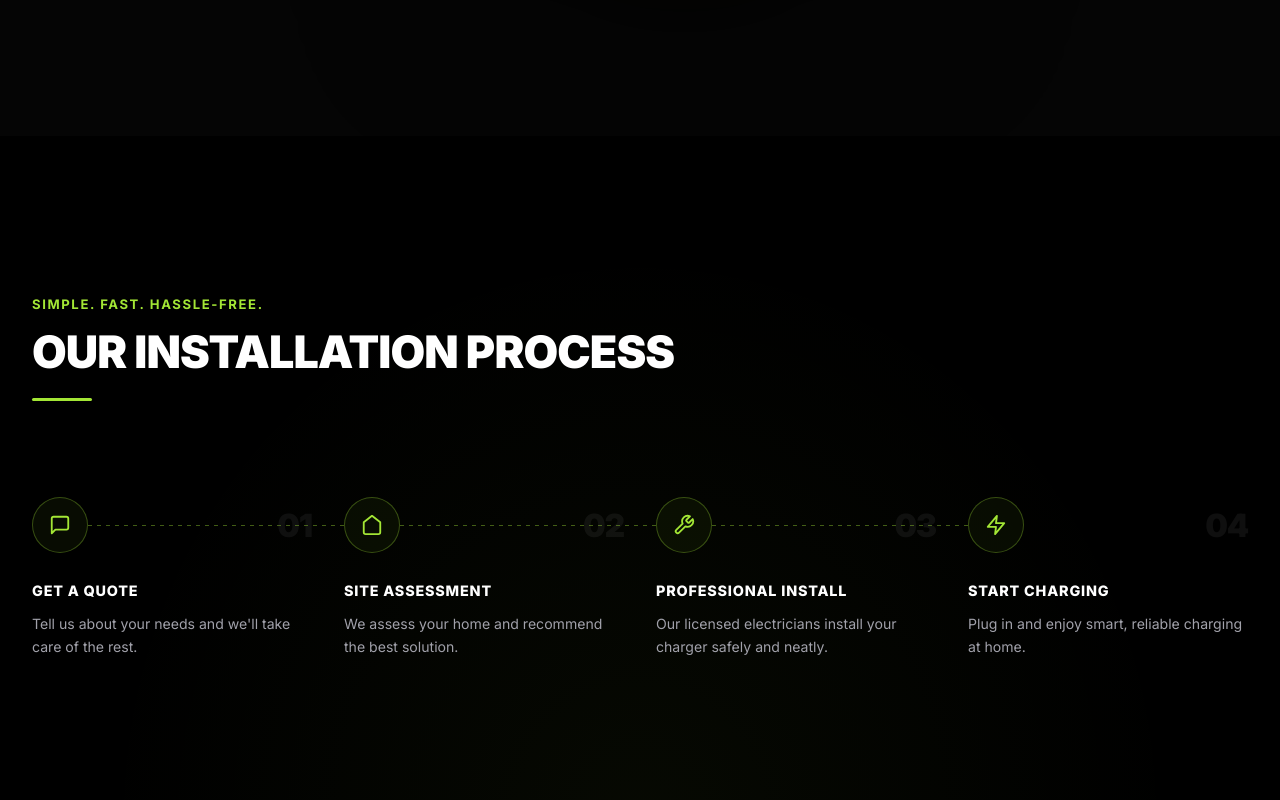
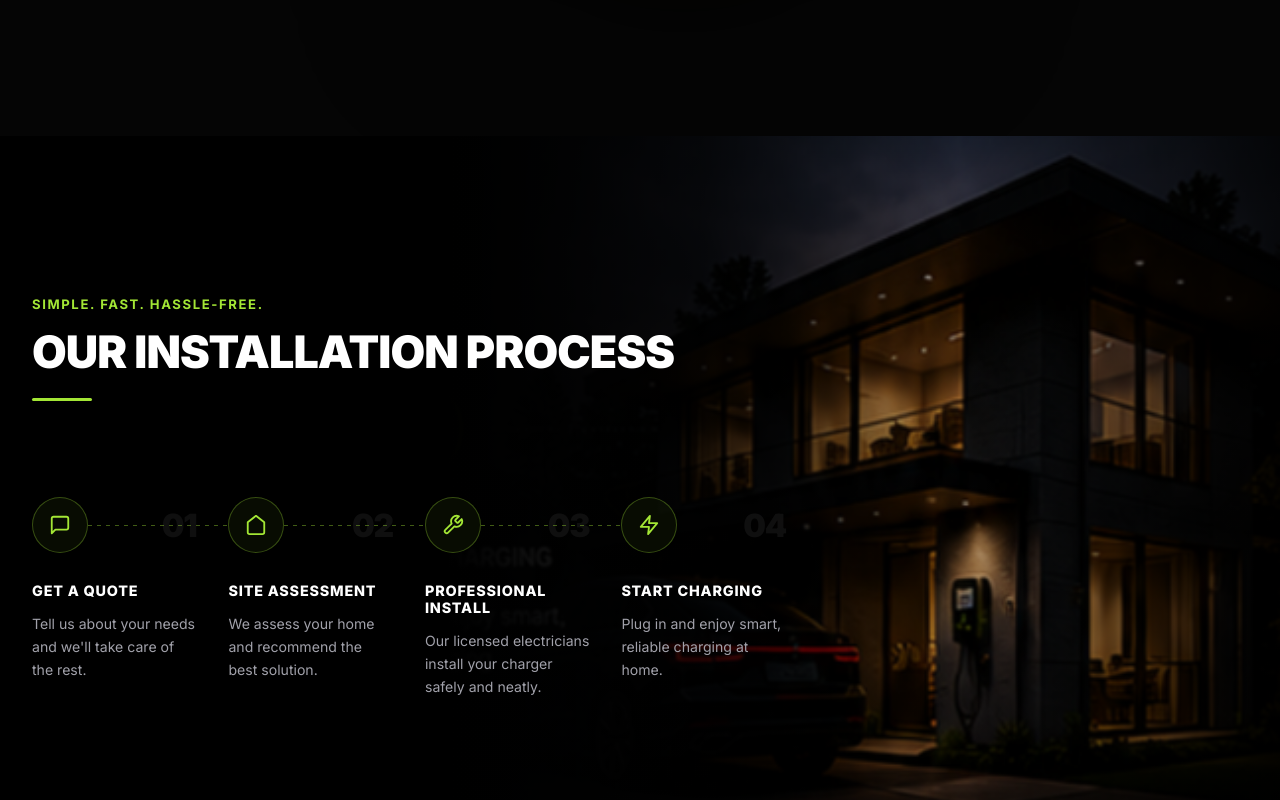
Before and after one commit to carricomfort8-lang/BexaVolt, a Next.js app in the folder frontend/: page / in a window 1280 px wide. Shown: the part 1840-2640 px from the top of the page. Built offline with nearby package versions, Linux system fonts and the light colour scheme; no server answers.

Commit message:
feat: add premium background image to Installation Process section

```diff
--- a/frontend/src/components/InstallationProcess.module.css
+++ b/frontend/src/components/InstallationProcess.module.css
@@ -1,6 +1,16 @@
 .section {
   padding: 10rem 0;
-  background: radial-gradient(ellipse at 50% 100%, rgba(163,230,53,0.04) 0%, transparent 60%);
+  position: relative;
+  background:
+    linear-gradient(to right, #000000 0%, #000000 35%, rgba(0, 0, 0, 0.8) 55%, rgba(0, 0, 0, 0.2) 75%, rgba(0, 0, 0, 0.8) 100%),
+    url('/installation-bg.png') no-repeat right center / cover;
+  overflow: hidden;
+}
+
+.contentWrapper {
+  max-width: 62%;
+  position: relative;
+  z-index: 2;
 }
 
 .label {
@@ -111,7 +121,21 @@
   line-height: 1.65;
 }
 
+@media (max-width: 1200px) {
+  .contentWrapper {
+    max-width: 80%;
+  }
+}
+
 @media (max-width: 968px) {
+  .section {
+    background:
+      linear-gradient(to bottom, rgba(0, 0, 0, 0.85) 0%, rgba(0, 0, 0, 0.95) 100%),
+      url('/installation-bg.png') no-repeat center center / cover;
+  }
+  .contentWrapper {
+    max-width: 100%;
+  }
   .stepsContainer {
     grid-template-columns: 1fr 1fr;
     gap: 4rem;
--- a/frontend/src/components/InstallationProcess.tsx
+++ b/frontend/src/components/InstallationProcess.tsx
@@ -48,6 +48,7 @@ const InstallationProcess = () => {
   return (
     <section className={styles.section} id="installation">
       <div className="container">
+        <div className={styles.contentWrapper}>
           <AnimateIn direction="up" delay={1}>
             <p className={styles.label}>SIMPLE. FAST. HASSLE-FREE.</p>
             <h2 className={styles.title}>OUR INSTALLATION PROCESS</h2>
@@ -72,6 +73,7 @@ const InstallationProcess = () => {
             ))}
           </div>
         </div>
+      </div>
     </section>
   );
 };
```
Also changed, not shown: frontend/public/installation-bg.png (added). Lines whose indentation alone changed are shown as unchanged.
